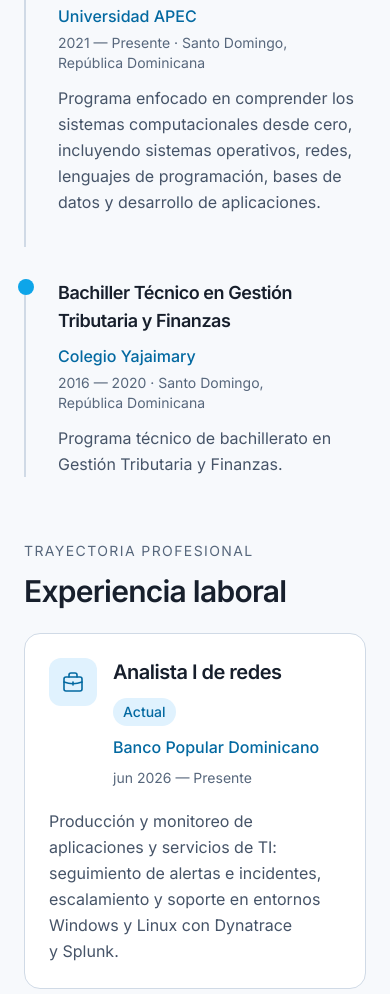
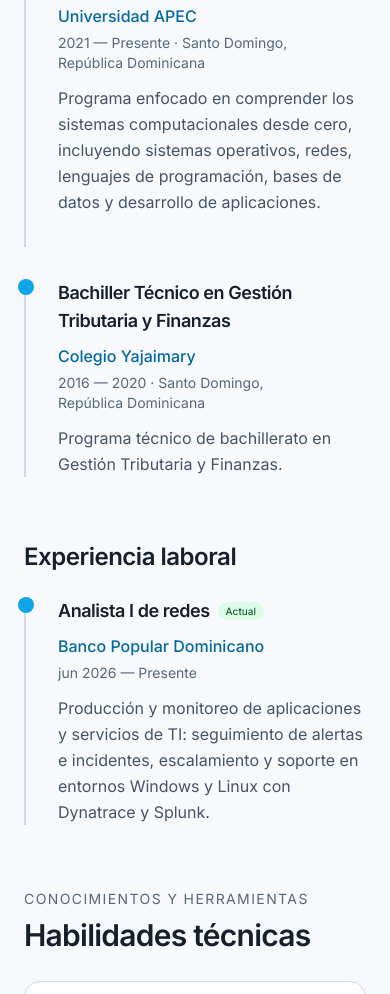
Before and after one commit to Jose-Familia/Portfolio2026-Astro, an Astro site: page /sobre-mi in a window 390 px wide. Shown: the part 1347-2341 px from the top of the page. Built offline with nearby package versions, Linux system fonts and the light colour scheme; Astro itself is replaced by a stand-in of ours.

Commit message:
Match work experience to education timeline and curate credentials
Use the same timeline component for education and employment in Spanish and English, preserving the job details with matching typography, markers, spacing and status badges.

Keep SQL Associate, Oracle Next Education: Frontend and Responsive Web Design as the credentials most aligned with application development and databases. Omit introductory Google and AI courses and hide empty credential filter categories.

Validation: 83 tests passed, Astro check and production build passed; visually checked both themes, English content and credential filtering.

```diff
--- a/src/components/about/Certifications.astro
+++ b/src/components/about/Certifications.astro
@@ -9,7 +9,7 @@ const filters = [
   { key: 'certification', label: en ? 'Certifications' : 'Certificaciones' },
   { key: 'program', label: en ? 'Programs' : 'Programas' },
   { key: 'course', label: en ? 'Courses' : 'Cursos' },
-];
+].filter(filter => filter.key === 'all' || certifications.some(cert => groupOf(cert.type) === filter.key));
 const issuerMark = (issuer: string) => issuer.startsWith('DataCamp') ? 'DC' : issuer.startsWith('Oracle') ? 'ONE' : issuer.startsWith('Coursera') ? 'UNAM' : issuer.startsWith('freeCodeCamp') ? 'fCC' : 'G';
 const issuerTone = (issuer: string) => issuer.startsWith('DataCamp') ? 'green' : issuer.startsWith('Oracle') ? 'red' : issuer.startsWith('freeCodeCamp') ? 'neutral' : 'blue';
 const sorted = [...certifications].sort((a,b) => b.date.getTime() - a.date.getTime());
@@ -19,7 +19,7 @@ const sorted = [...certifications].sort((a,b) => b.date.getTime() - a.date.getTi
     <div class="max-w-2xl">
       <p class="text-sm uppercase tracking-widest text-neutral-500 mb-3">{en ? 'Continuous learning' : 'Aprendizaje continuo'}</p>
       <h2 id="certificates-title" class="text-3xl md:text-4xl font-semibold tracking-tight mb-4">{en ? 'Certifications & education' : 'Certificaciones y formación'}</h2>
-      <p class="text-muted-ink">{en ? 'Complementary education in development, data and technology. Each credential keeps its original issuer and type.' : 'Formación complementaria en desarrollo, datos y tecnología. Cada credencial conserva su institución y tipo de formación.'}</p>
+      <p class="text-muted-ink">{en ? 'Selected credentials in application development and databases.' : 'Una selección de credenciales en desarrollo de aplicaciones y bases de datos.'}</p>
     </div>
     <a href={en ? '/en/contact' : '/contacto'} class="text-sm font-medium underline underline-offset-4">{en ? 'Let’s connect' : 'Conversemos'}</a>
   </div>
--- a/src/components/about/Experience.astro
+++ b/src/components/about/Experience.astro
@@ -1,33 +1,13 @@
 ---
-interface Entry { company: string; position: string; startDate: Date; endDate?: Date; current: boolean; description: string; }
+import ProfileTimeline from './ProfileTimeline.astro';
+interface Entry { company: string; position: string; location?: string; startDate: Date; endDate?: Date; current: boolean; description: string; }
 interface Props { experience: Entry[]; lang: 'es' | 'en'; }
 const { experience, lang } = Astro.props;
-const english = lang === 'en';
-const date = (value: Date) => value.toLocaleDateString(english ? 'en-US' : 'es-ES', { timeZone: 'UTC', month: 'short', year: 'numeric' });
 ---
-{experience.length > 0 && (
-  <section id="experiencia" class="scroll-mt-28" aria-labelledby="experience-title">
-    <p class="text-sm uppercase tracking-widest text-subtle-ink mb-3">{english ? 'Professional background' : 'Trayectoria profesional'}</p>
-    <h2 id="experience-title" class="text-3xl font-semibold tracking-tight mb-6">{english ? 'Work experience' : 'Experiencia laboral'}</h2>
-    <div class="space-y-4">
-      {experience.map(entry => (
-        <article class="rounded-2xl border border-line bg-surface p-6 sm:p-7">
-          <div class="flex items-start gap-4">
-            <span class="flex items-center justify-center shrink-0 w-12 h-12 rounded-xl bg-accent-soft text-accent-ink" aria-hidden="true">
-              <svg width="24" height="24" viewBox="0 0 24 24" fill="none" stroke="currentColor" stroke-width="1.6" stroke-linecap="round" stroke-linejoin="round"><rect x="3" y="7" width="18" height="14" rx="2"/><path d="M8 7V5a2 2 0 0 1 2-2h4a2 2 0 0 1 2 2v2M3 12a25 25 0 0 0 18 0m-9 0v3"/></svg>
-            </span>
-            <div class="min-w-0 flex-1">
-              <div class="flex flex-wrap items-center gap-3 mb-2">
-                <h3 class="text-xl font-semibold">{entry.position}</h3>
-                {entry.current && <span class="text-sm font-medium px-2.5 py-1 rounded-full bg-accent-soft text-accent-ink">{english ? 'Current' : 'Actual'}</span>}
-              </div>
-              <p class="font-medium text-accent-ink">{entry.company}</p>
-              <p class="text-sm text-subtle-ink mt-2"><time datetime={entry.startDate.toISOString().slice(0,10)}>{date(entry.startDate)}</time> — {entry.current ? (english ? 'Present' : 'Presente') : entry.endDate ? date(entry.endDate) : ''}</p>
-            </div>
-          </div>
-          <p class="text-muted-ink leading-relaxed mt-5">{entry.description}</p>
-        </article>
-      ))}
-    </div>
-  </section>
-)}
+<ProfileTimeline
+  id="experiencia"
+  title={lang === 'en' ? 'Work experience' : 'Experiencia laboral'}
+  lang={lang}
+  datePrecision="month"
+  entries={experience.map(entry => ({ ...entry, title: entry.position, organization: entry.company }))}
+/>
--- /dev/null
+++ b/src/components/about/ProfileTimeline.astro
@@ -0,0 +1,49 @@
+---
+import Badge from '@/components/ui/Badge.astro';
+import { t, type Lang } from '@/i18n';
+
+interface Entry {
+  title: string;
+  organization: string;
+  location?: string;
+  startDate: Date;
+  endDate?: Date;
+  current: boolean;
+  description: string;
+}
+interface Props {
+  id: string;
+  title: string;
+  entries: Entry[];
+  lang: Lang;
+  datePrecision?: 'year' | 'month';
+}
+const { id, title, entries, lang, datePrecision = 'year' } = Astro.props;
+const formatDate = (date: Date) => datePrecision === 'year'
+  ? date.getUTCFullYear().toString()
+  : date.toLocaleDateString(lang === 'en' ? 'en-US' : 'es-ES', { timeZone: 'UTC', month: 'short', year: 'numeric' });
+---
+{entries.length > 0 && (
+  <section id={id} class="scroll-mt-28" aria-labelledby={`${id}-title`}>
+    <h2 id={`${id}-title`} class="text-2xl font-semibold mb-6">{title}</h2>
+    <div class="space-y-8">
+      {entries.map(entry => (
+        <div class="relative pl-8 pb-8 border-l-2 border-line last:pb-0">
+          <div class="absolute left-0 top-0 w-4 h-4 -translate-x-1/2 rounded-full bg-primary-500" aria-hidden="true"></div>
+          <div class="flex flex-wrap items-center gap-2 mb-2">
+            <h3 class="text-lg font-semibold">{entry.title}</h3>
+            {entry.current && <Badge variant="success" size="sm">{t(lang, 'about.current')}</Badge>}
+          </div>
+          <p class="text-accent-ink font-medium mb-1">{entry.organization}</p>
+          <p class="text-sm text-subtle-ink mb-3">
+            <time datetime={entry.startDate.toISOString().slice(0, 10)}>{formatDate(entry.startDate)}</time>
+            {(entry.current || entry.endDate) && ' — '}
+            {entry.current ? t(lang, 'about.present') : entry.endDate && <time datetime={entry.endDate.toISOString().slice(0, 10)}>{formatDate(entry.endDate)}</time>}
+            {entry.location && ` · ${entry.location}`}
+          </p>
+          <p class="text-muted-ink">{entry.description}</p>
+        </div>
+      ))}
+    </div>
+  </section>
+)}
--- a/src/i18n/about.ts
+++ b/src/i18n/about.ts
@@ -110,34 +110,11 @@ export const aboutContent = {
         skills: ["Desarrollo Web", "Programación", "Frontend"],
       },
       {
-        name: "Introducción a la Inteligencia Artificial",
-        issuer: "Coursera | UNAM",
-        type: "Curso",
-        date: new Date("2024-07-30"),
-        skills: ["Inteligencia Artificial", "AI/ML"],
-      },
-      {
         name: "Diseño Web Responsivo",
         issuer: "freeCodeCamp",
         type: "Certificación",
         date: new Date("2023-03-30"),
         skills: ["Desarrollo Web", "Diseño"],
-      },
-      {
-        name: "Introducción al Desarrollo Web (2/2)",
-        issuer: "Google",
-        type: "Curso",
-        date: new Date("2023-02-17"),
-        credentialId: "180245423",
-        skills: ["Desarrollo Web", "Programación", "Redes"],
-      },
-      {
-        name: "Introducción al Desarrollo Web (1/2)",
-        issuer: "Google",
-        type: "Curso",
-        date: new Date("2023-02-06"),
-        credentialId: "180991538",
-        skills: ["Desarrollo Web", "Programación", "Redes"],
       },
     ],
   },
@@ -234,35 +211,12 @@ export const aboutContent = {
         skills: ["Web Development", "Programming", "Frontend"],
       },
       {
-        name: "Introduction to Artificial Intelligence",
-        issuer: "Coursera | UNAM",
-        type: "Course",
-        date: new Date("2024-07-30"),
-        skills: ["Artificial Intelligence", "AI/ML"],
-      },
-      {
         name: "Responsive Web Design",
         issuer: "freeCodeCamp",
         type: "Certification",
         date: new Date("2023-03-30"),
         skills: ["Web Development", "Design"],
       },
-      {
-        name: "Introduction to Web Development (2/2)",
-        issuer: "Google",
-        type: "Course",
-        date: new Date("2023-02-17"),
-        credentialId: "180245423",
-        skills: ["Web Development", "Programming", "Networking"],
-      },
-      {
-        name: "Introduction to Web Development (1/2)",
-        issuer: "Google",
-        type: "Course",
-        date: new Date("2023-02-06"),
-        credentialId: "180991538",
-        skills: ["Web Development", "Programming", "Networking"],
-      },
     ],
   },
 };
--- a/src/pages/en/about.astro
+++ b/src/pages/en/about.astro
@@ -9,7 +9,7 @@ import SkillsSection from '@/components/about/SkillsSection.astro';
 import Experience from '@/components/about/Experience.astro';
 import Certifications from '@/components/about/Certifications.astro';
 import Icon from '@/components/ui/Icon.astro';
-import Badge from '@/components/ui/Badge.astro';
+import ProfileTimeline from '@/components/about/ProfileTimeline.astro';
 import TechTag from '@/components/ui/TechTag.astro';
 import Button from '@/components/ui/Button.astro';
 import { t, type Lang } from '@/i18n';
@@ -19,9 +19,6 @@ import { aboutContent } from '@/i18n/about';
 const lang: Lang = 'en';
 const content = aboutContent[lang];
 
-function formatYear(date: Date): string {
-  return date.getUTCFullYear().toString();
-}
 ---
 
 <BaseLayout title={t(lang, 'about.title')} description={content.philosophy.description} lang="en">
@@ -64,36 +61,20 @@ function formatYear(date: Date): string {
           </section>
 
           <!-- Education -->
-          <section id="formacion" class="scroll-mt-28">
-            <h2 class="text-2xl font-semibold mb-6">{t(lang, 'about.education')}</h2>
-            <div class="space-y-8">
-              {content.education.map((edu) => (
-                <div class="relative pl-8 pb-8 border-l-2 border-line last:pb-0">
-                  <div class="absolute left-0 top-0 w-4 h-4 -translate-x-1/2 rounded-full bg-primary-500"></div>
-
-                  <div class="flex flex-wrap items-center gap-2 mb-2">
-                    <h3 class="text-lg font-semibold">{edu.degree}</h3>
-                    {edu.current && (
-                      <Badge variant="success" size="sm">{t(lang, 'about.current')}</Badge>
-                    )}
-                  </div>
-
-                  <p class="text-accent-ink font-medium mb-1">
-                    {edu.institution}
-                  </p>
-
-                  <p class="text-sm text-neutral-500 mb-3">
-                    {formatYear(edu.startDate)} — {edu.current ? t(lang, 'about.present') : formatYear((edu as any).endDate)}
-                    {edu.location && ` · ${edu.location}`}
-                  </p>
-
-                  <p class="text-muted-ink">
-                    {edu.description}
-                  </p>
-                </div>
-              ))}
-            </div>
-          </section>
+          <ProfileTimeline
+            id="formacion"
+            title={t(lang, 'about.education')}
+            lang={lang}
+            entries={content.education.map(edu => ({
+              title: edu.degree,
+              organization: edu.institution,
+              location: edu.location,
+              startDate: edu.startDate,
+              endDate: 'endDate' in edu ? edu.endDate : undefined,
+              current: edu.current,
+              description: edu.description,
+            }))}
+          />
 
           <Experience experience={content.experience} lang={lang} />
 
--- a/src/pages/sobre-mi.astro
+++ b/src/pages/sobre-mi.astro
@@ -9,7 +9,7 @@ import SkillsSection from '@/components/about/SkillsSection.astro';
 import Experience from '@/components/about/Experience.astro';
 import Certifications from '@/components/about/Certifications.astro';
 import Icon from '@/components/ui/Icon.astro';
-import Badge from '@/components/ui/Badge.astro';
+import ProfileTimeline from '@/components/about/ProfileTimeline.astro';
 import TechTag from '@/components/ui/TechTag.astro';
 import Button from '@/components/ui/Button.astro';
 import { t, type Lang } from '@/i18n';
@@ -19,9 +19,6 @@ import { aboutContent } from '@/i18n/about';
 const lang: Lang = 'es';
 const content = aboutContent[lang];
 
-function formatYear(date: Date): string {
-  return date.getUTCFullYear().toString();
-}
 ---
 
 <BaseLayout title={t(lang, 'about.title')} description={content.philosophy.description}>
@@ -64,36 +61,20 @@ function formatYear(date: Date): string {
           </section>
 
           <!-- Educación -->
-          <section id="formacion" class="scroll-mt-28">
-            <h2 class="text-2xl font-semibold mb-6">{t(lang, 'about.education')}</h2>
-            <div class="space-y-8">
-              {content.education.map((edu) => (
-                <div class="relative pl-8 pb-8 border-l-2 border-line last:pb-0">
-                  <div class="absolute left-0 top-0 w-4 h-4 -translate-x-1/2 rounded-full bg-primary-500"></div>
-
-                  <div class="flex flex-wrap items-center gap-2 mb-2">
-                    <h3 class="text-lg font-semibold">{edu.degree}</h3>
-                    {edu.current && (
-                      <Badge variant="success" size="sm">{t(lang, 'about.current')}</Badge>
-                    )}
-                  </div>
-
-                  <p class="text-accent-ink font-medium mb-1">
-                    {edu.institution}
-                  </p>
-
-                  <p class="text-sm text-neutral-500 mb-3">
-                    {formatYear(edu.startDate)} — {edu.current ? t(lang, 'about.present') : formatYear((edu as any).endDate)}
-                    {edu.location && ` · ${edu.location}`}
-                  </p>
-
-                  <p class="text-muted-ink">
-                    {edu.description}
-                  </p>
-                </div>
-              ))}
-            </div>
-          </section>
+          <ProfileTimeline
+            id="formacion"
+            title={t(lang, 'about.education')}
+            lang={lang}
+            entries={content.education.map(edu => ({
+              title: edu.degree,
+              organization: edu.institution,
+              location: edu.location,
+              startDate: edu.startDate,
+              endDate: 'endDate' in edu ? edu.endDate : undefined,
+              current: edu.current,
+              description: edu.description,
+            }))}
+          />
 
           <Experience experience={content.experience} lang={lang} />
 
```
Also changed, not shown: README.md.
